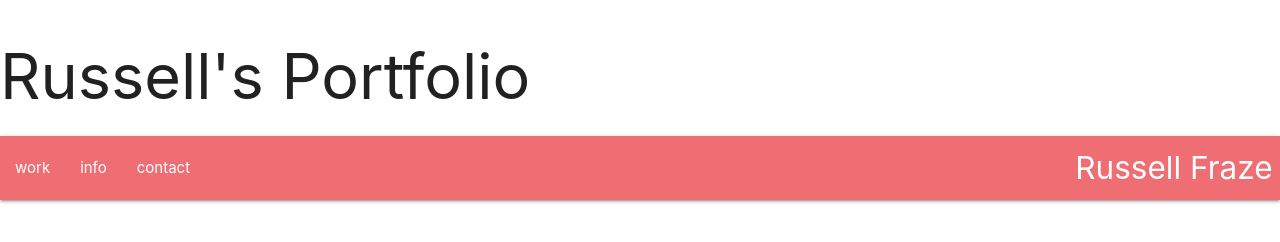
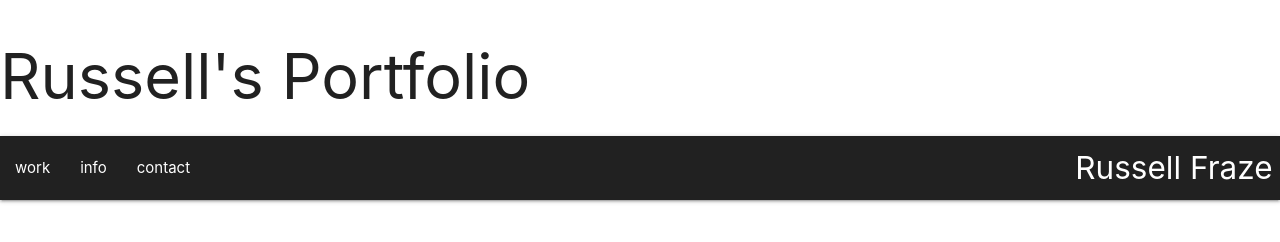
Before and after one commit to russfraze/russfraze.github.io, a plain HTML site: page index.html in a window 1280 px wide. Drawn offline with nearby package versions, Linux system fonts and the light colour scheme.

Commit message:
color change

```diff
--- a/index.html
+++ b/index.html
@@ -14,8 +14,9 @@
 <body>
     <h1>Russell's Portfolio</h1>
 
+    <header class="navigation">
         <nav>
-        <div class="nav-wrapper">
+            <div class="nav-wrapper grey darken-4">
                 <a href="#" class="brand-logo right">Russell Fraze</a>
                 <ul id="nav-mobile" class="left hide-on-med-and-down">
                     <li><a href="sass.html">work</a></li>
@@ -24,6 +25,7 @@
                 </ul>
             </div>
         </nav>
+    </header>
 
 
     <!-- Materialize JS -->
```
Lines whose indentation alone changed are shown as unchanged.
